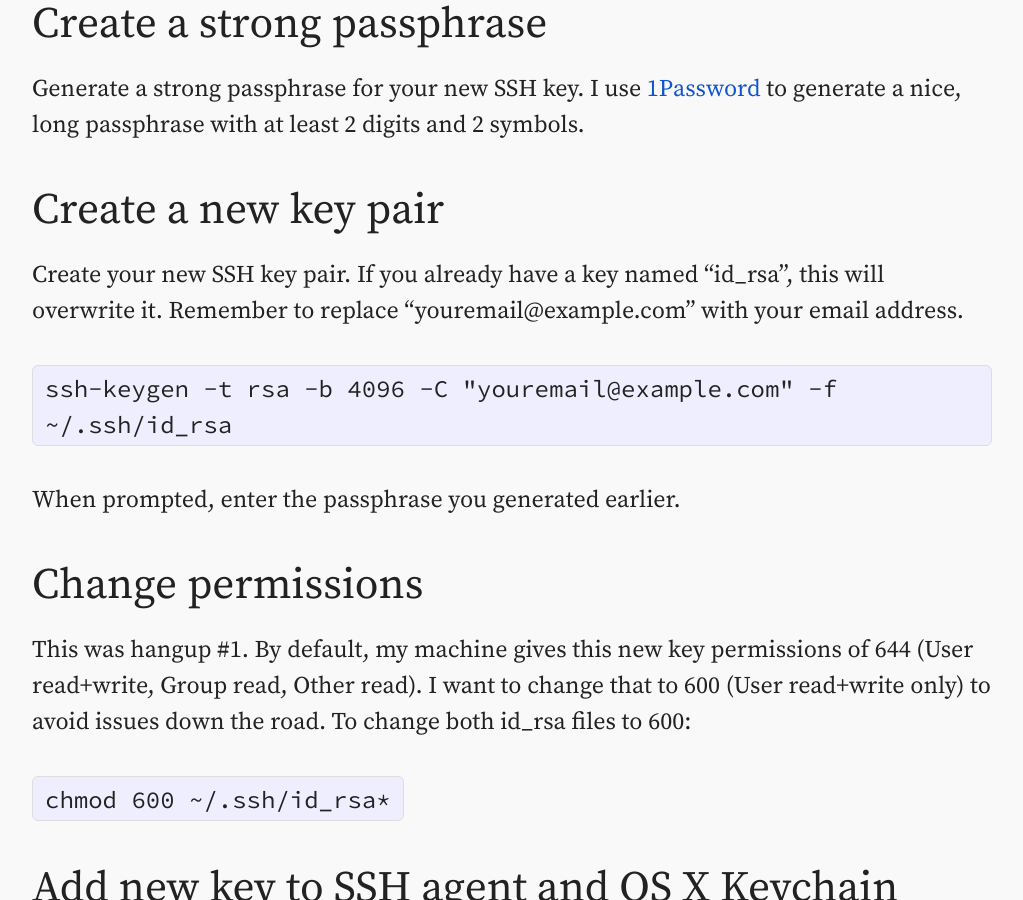
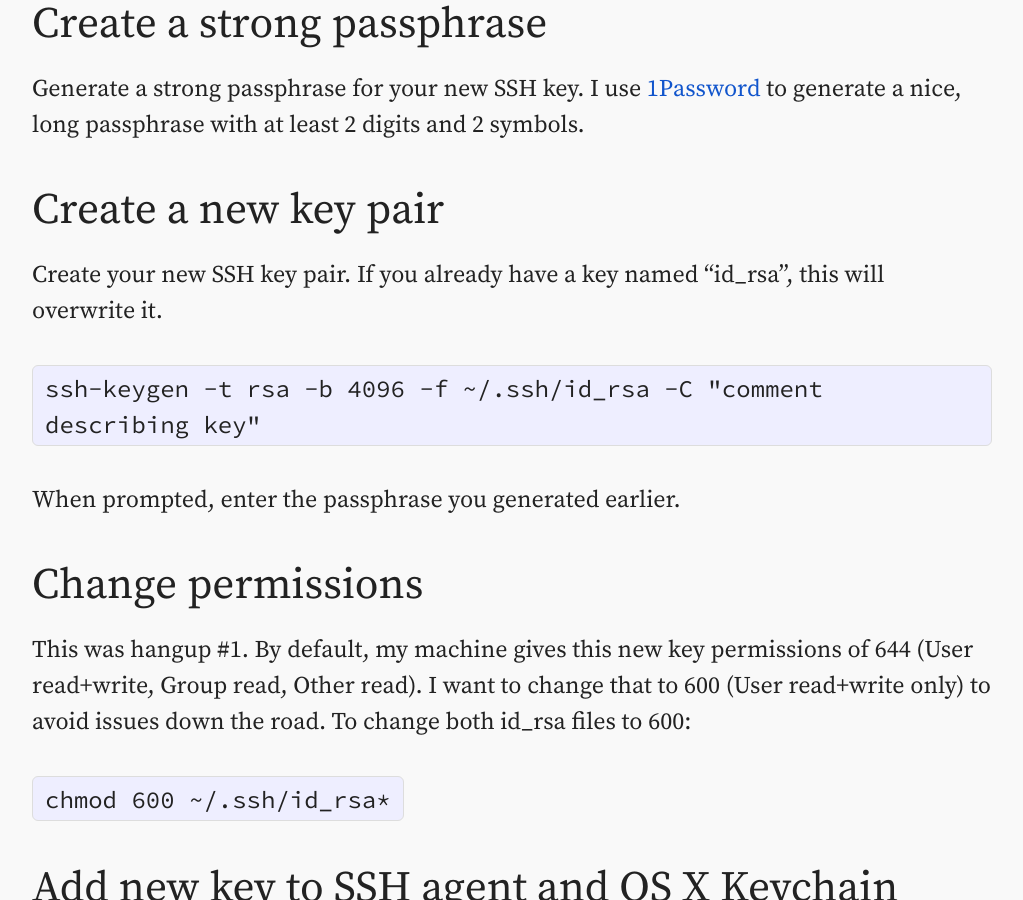
Before and after one commit to jsnmrs/jasonmorris, a Jekyll site: the page built from _posts/2016-02-15-rotating-ssh-keys.markdown, in a window 1280 px wide and 900 px high, scrolled down 719 px. Shown: the whole window, without its empty margins (128-1151 px from the left). Built offline with Jekyll 4.4.1, drawn with Linux system fonts in a browser that asks for light colours.

Commit message:
key comment as description instead of email

```diff
--- a/_posts/2016-02-15-rotating-ssh-keys.markdown
+++ b/_posts/2016-02-15-rotating-ssh-keys.markdown
@@ -26,9 +26,9 @@ Generate a strong passphrase for your new SSH key. I use [1Password](https://agi
 
 ## Create a new key pair
 
-Create your new SSH key pair. If you already have a key named "id_rsa", this will overwrite it. Remember to replace "youremail@example.com" with your email address.
+Create your new SSH key pair. If you already have a key named "id_rsa", this will overwrite it.
 
-`ssh-keygen -t rsa -b 4096 -C "youremail@example.com" -f ~/.ssh/id_rsa`
+`ssh-keygen -t rsa -b 4096 -f ~/.ssh/id_rsa -C "comment describing key" `
 
 When prompted, enter the passphrase you generated earlier.
 
```
